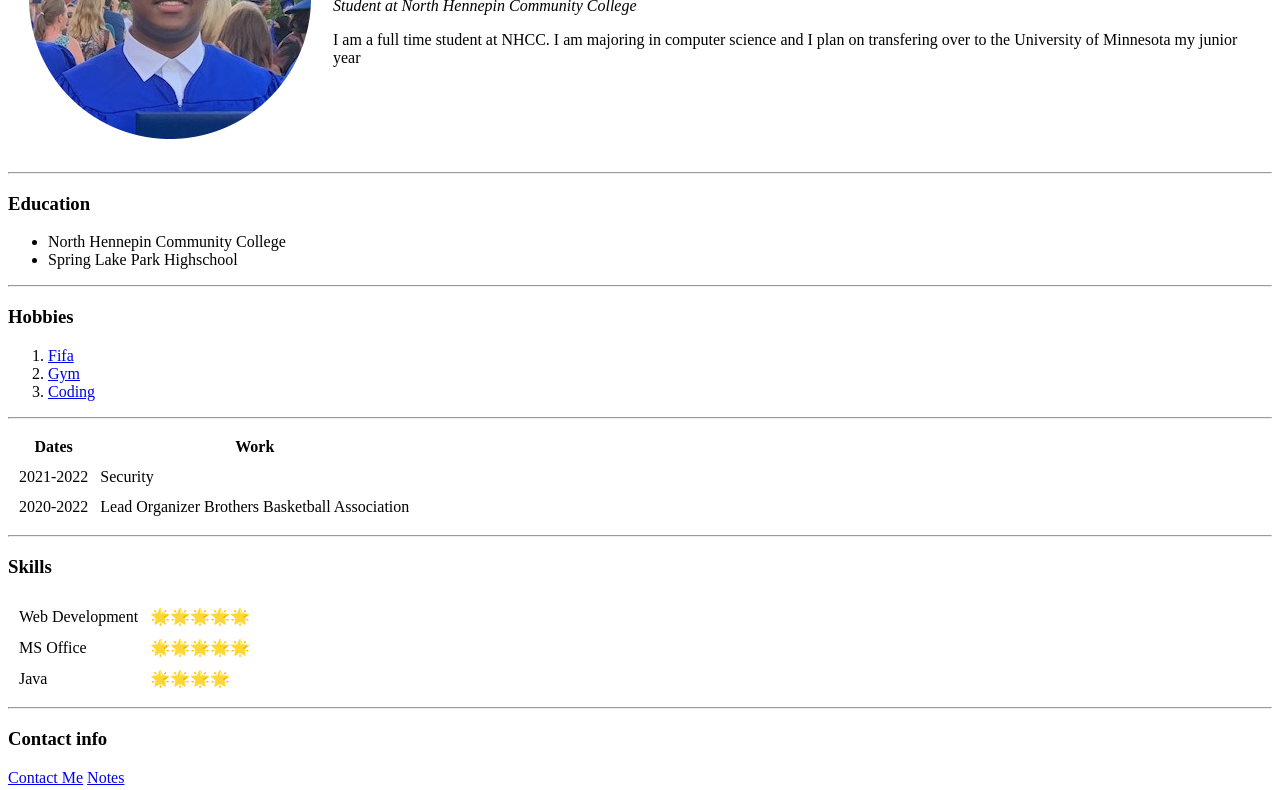
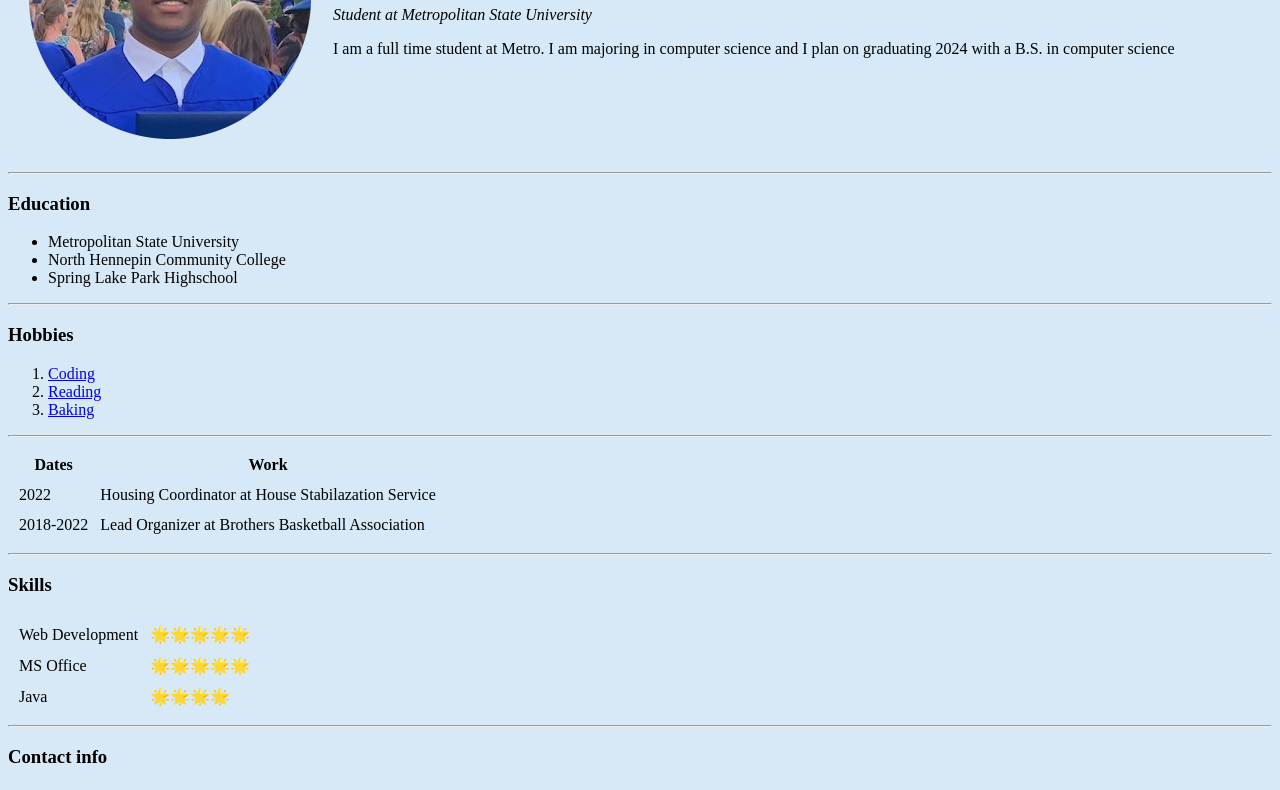
Before and after one commit to Alisere/CV, a plain HTML site: page index.html in a window 1280 px wide. Shown: the part 172-962 px from the top of the page. Drawn offline with Linux system fonts and the light colour scheme.

Commit message:
Add files via upload

```diff
--- a/index.html
+++ b/index.html
@@ -4,17 +4,19 @@
 <head>
   <meta charset="utf-8">
   <title>Abdulahi Ali's Personal Site</title>
-</head>
+</head> <!--D7E9F7 #D2DAFF-->
 
-<body>
+<body style="background-color: #D7E9F7;">
+
+
   <table cellspacing=20>
     <tr>
       <td><img src="IMG_1381-2-modified.png" alt=""></td>
       <td>
         <h1>Abdulahi Ali</h1>
-        <p><em>Student at North Hennepin Community College</em></p>
-        <p>I am a full time student at NHCC. I am majoring in computer science and I
-          plan on transfering over to the University of Minnesota my junior year </p>
+        <p><em>Student at Metropolitan State University</em></p>
+        <p>I am a full time student at Metro. I am majoring in computer science and I
+          plan on graduating 2024 with a B.S. in computer science </p>
       </td>
     </tr>
   </table>
@@ -23,21 +25,23 @@
   <hr>
   <h3>Education</h3>
   <ul>
+    <li>Metropolitan State University</li>
     <li>North Hennepin Community College</li>
     <li>Spring Lake Park Highschool</li>
   </ul>
   <hr>
   <h3>Hobbies</h3>
   <ol>
-    <li><a href="https://www.youtube.com/watch?v=yP0xhah49i0">Fifa</a> </li>
-    <li><a href="https://www.youtube.com/watch?v=Qf_vU4hIY4Y">Gym</a></li>
-    <li><a href="https://www.youtube.com/watch?v=hQagzXbyp9I">Coding</a></li>
+    <li><a href="https://www.youtube.com/watch?v=bn_KRzohcAo">Coding</a> </li>
+    <li><a href="https://www.youtube.com/watch?v=AUw7laSlcbo">Reading</a></li>
+    <li><a href="https://www.youtube.com/watch?v=K_c8F9tEsbc">Baking</a></li>
+
 
   </ol>
 
   <p></p>
   <hr>
-  <table cellspacing = 10>
+  <table cellspacing=10>
     <thead>
       <tr>
         <th>Dates</th>
@@ -51,15 +55,15 @@
 
     </tfoot>
     <tr>
-      <td>2021-2022</td>
-      <td>Security</td>
+      <td>2022</td>
+      <td>Housing Coordinator at House Stabilazation Service</td>
     </tr>
     <tr>
-      <td>2020-2022</td>
-      <td> Lead Organizer Brothers Basketball Association</td>
+      <td>2018-2022</td>
+      <td> Lead Organizer at Brothers Basketball Association</td>
     </tr>
   </table>
-<hr>
+  <hr>
   <h3>Skills</h3>
 
 
@@ -86,9 +90,9 @@
   </table>
   <hr>
   <h3>Contact info</h3>
-  <a href="Contact Info.html"> Contact Me</a>
+  <a href="file:///Users/abdulahiali/Documents/Web%20Development%20/HTML%20-%20Personal%20Site/Contact%20Info.html"> Contact Me</a>
 
-  <a href="HTML inputl.html"> Notes</a>
+  <!-- <a href="file:///Users/abdulahiali/Documents/Web%20Development%20/HTML%20-%20Personal%20Site/HTML%20inputl.html"> Notes</a> -->
 </body>
 
 </html>
```
